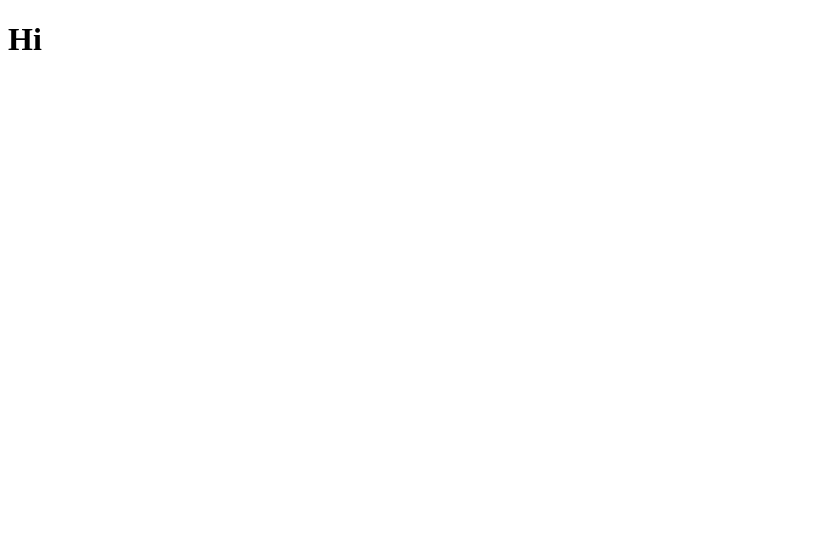
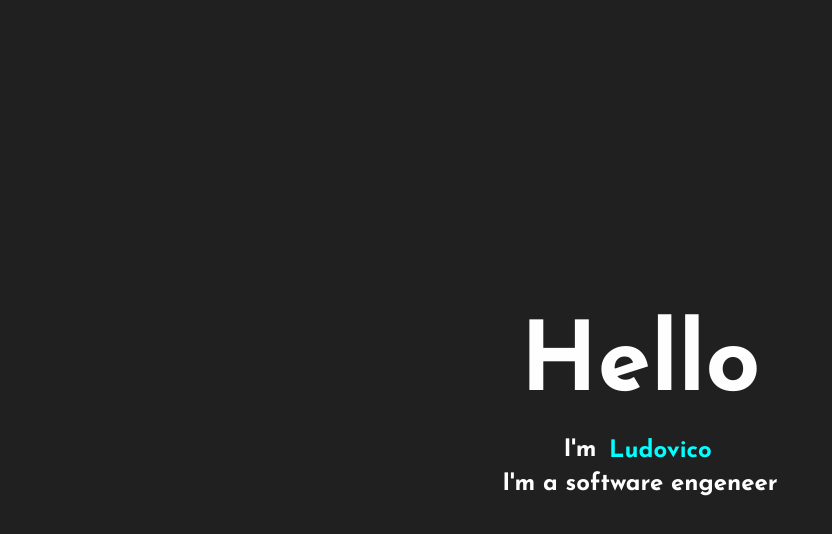
Before and after one commit to spitaa/spitaa.github.io, a plain HTML site: page index.html in a window 1280 px wide. Shown: the whole page, without its empty margins (0-832 px from the left). Drawn offline with Linux system fonts and the light colour scheme.

Commit message:
removed import and stuff

```diff
--- a/SpaceInvaders/main.js
+++ b/SpaceInvaders/main.js
@@ -1,6 +1,5 @@
 import { AlienGroup } from './scripts/enemy.js'
 import GameObject from './scripts/engine.js'
-import Ministage from './ministage.js'
 import Player from './scripts/player.js'
 
 const pressedKeys = {}
--- a/index.html
+++ b/index.html
@@ -11,7 +11,11 @@
 </head>
 
 <body>
-    <h1>Hi</h1>
+    <div id="title-container">
+        <h1>Hello</h1>
+        <h2>I'm <span>Ludovico</span></h2>
+        <h2>I'm a software engeneer</h2>
+    </div>
 </body>
 
 </html>
--- a/style.css
+++ b/style.css
@@ -0,0 +1,88 @@
+@import url('https://fonts.googleapis.com/css2?family=Josefin+Sans:wght@700&family=Rubik:wght@300&display=swap');
+
+:root {
+    font-family: "Josefin Sans", sans-serif;
+    --bg0: #202020;
+    --fg0: #fefefe;
+    --acc1: aqua;
+}
+
+*,
+*::after,
+*::before {
+    box-sizing: border-box;
+    margin: 0;
+    padding: 0;
+}
+
+body {
+    background-color: var(--bg0);
+    color: var(--fg0);
+}
+
+span {
+    color: var(--acc1);
+}
+
+#title-container {
+    width: 100%;
+    height: 100vh;
+    display: flex;
+    align-items: center;
+    justify-content: center;
+    flex-direction: column;
+}
+
+
+
+#title-container * {
+    text-align: center;
+    padding: .2em;
+    position: relative;
+}
+
+
+#title-container > *:nth-child(1) {
+    font-size: 6em;
+    background-color: var(--bg0);
+    transform-origin: center;
+    transform: scale(0);
+    animation: title-scale 1s forwards ease;
+}
+
+@keyframes title-scale {
+    to {
+        transform: scale(1);
+    }
+}
+
+
+#title-container > *:not(:nth-child(1))::after {
+    content: "";
+    position: absolute;
+    height: 100%;
+    width: 100%;
+    top: 0;
+    left: 0;
+    transform-origin: top;
+    background-color: var(--bg0);
+    animation: scale-y-0 1s forwards 1s ease;
+}
+
+#title-container > *:nth-child(3)::after {
+    transform-origin: bottom;
+    animation: scale-y-0 1s forwards 2s ease;
+}
+
+
+@keyframes scale-y-0 {
+    to {
+        transform: scaleY(0);
+    }
+}
+
+@keyframes scale-x-0 {
+    to {
+        transform: scaleX(0);
+    }
+}
```
